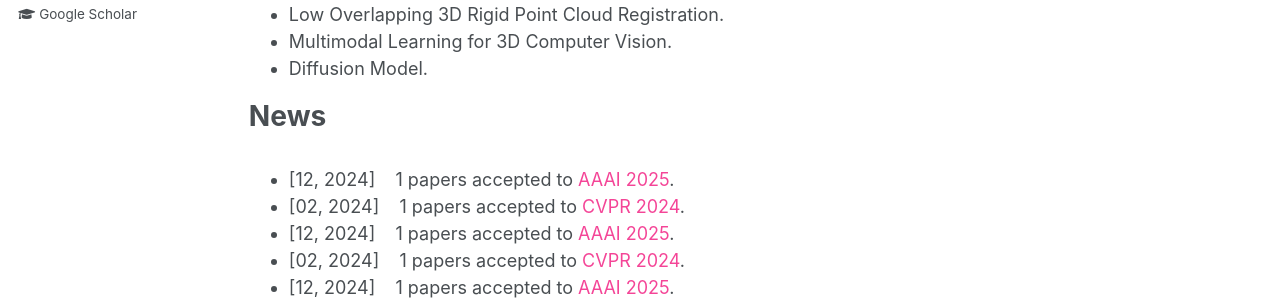
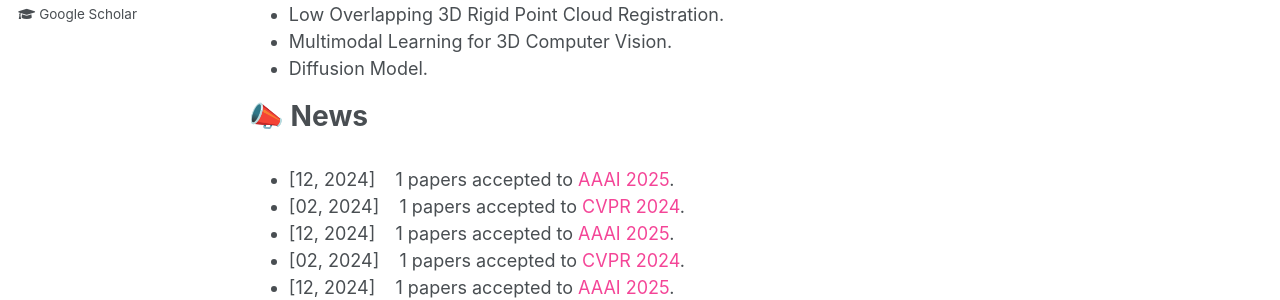
Before and after one commit to YYZMARS/YYZMARS.github.io, a Jekyll site: the page built from _pages/home.md, in a window 1280 px wide and 900 px high. Shown: the part 396-696 px from the top of the window. Built offline with Jekyll 4.4.1, drawn with Linux system fonts in a browser that asks for light colours; a script that is not in the unit is left out.

```diff
--- a/_pages/home.md
+++ b/_pages/home.md
@@ -18,7 +18,7 @@ I am currently pursuing the Ph.D degree advised by [Prof. Yue Wu](https://ywuchi
 - Multimodal Learning for 3D Computer Vision.
 - Diffusion Model.
 
-<h1>News</h1>
+<h1>📣 News</h1>
 <div class="news" style="overflow:auto; height:150px; Width:99%;">
  <ul>
  <li>[12, 2024]&nbsp;&nbsp;&nbsp; 1 papers accepted to <h7 style="color: #f44597;">AAAI 2025</h7>.</li>
```
